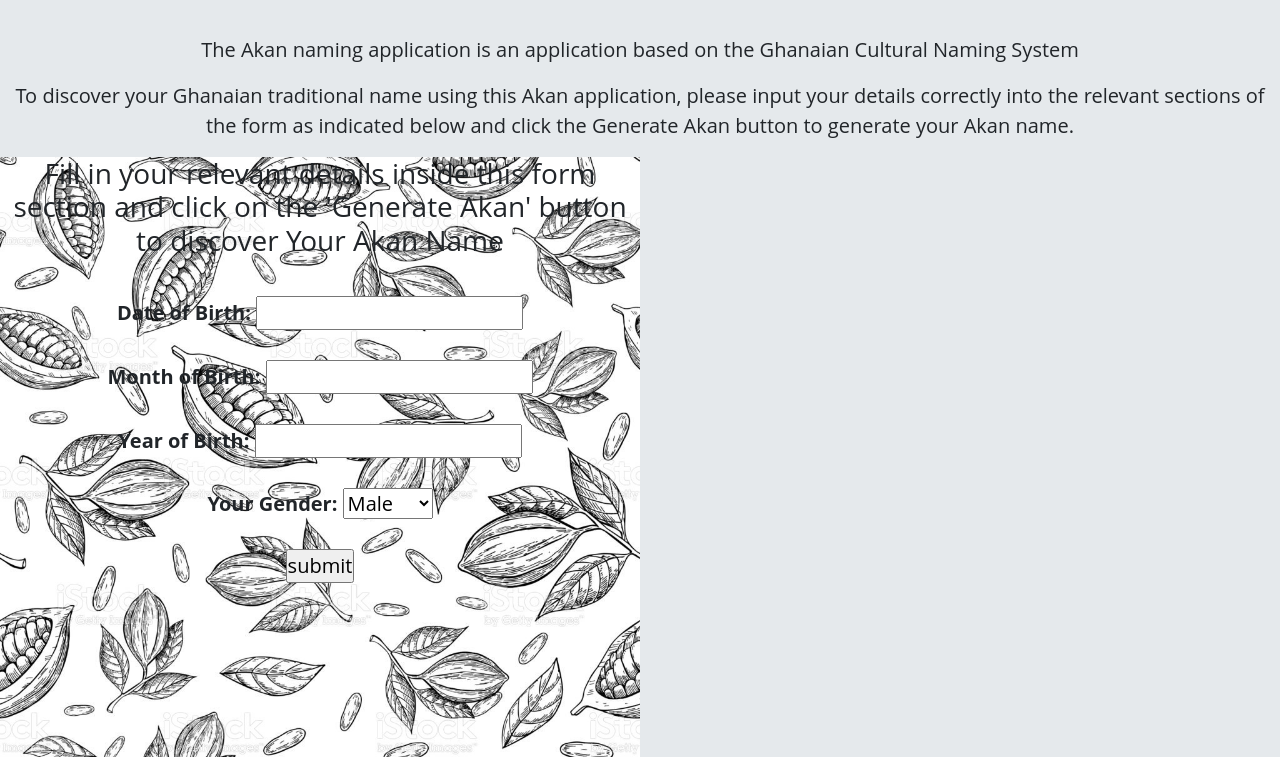
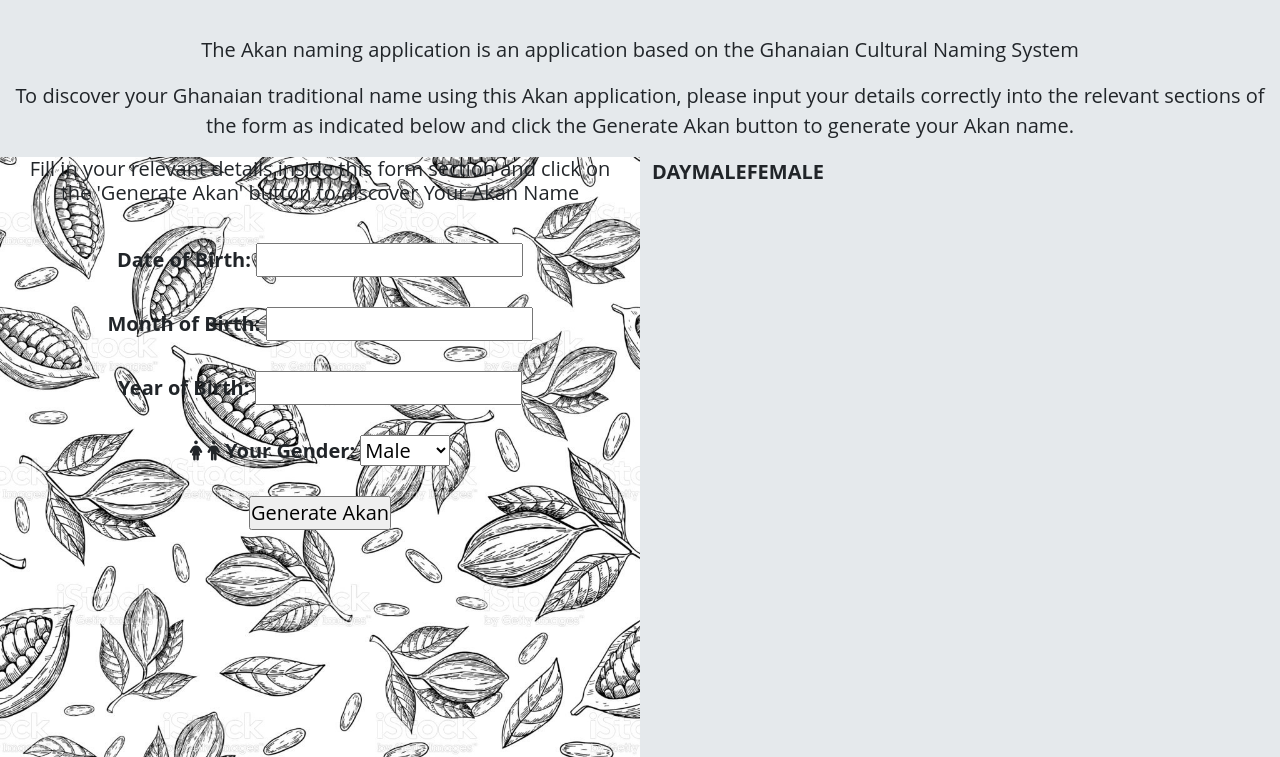
Before and after one commit to IanoSang/Akan-Names, a plain HTML site: page index.html in a window 1280 px wide. Shown: the part 134-891 px from the top of the page. Drawn offline with nearby package versions, Linux system fonts and the light colour scheme.

Commit message:
feat: user forms- adds a user form and butons to the page

```diff
--- a/index.html
+++ b/index.html
@@ -41,24 +41,38 @@
 </div>
     <div class="row">
         <div class="form text-center col-6">
-
             <form id="userform">
-                <h3>Fill in your relevant details inside this form section and
-                    click on the 'Generate Akan' button to discover Your Akan Name</h3><br>
+                <h5>Fill in your relevant details inside this form section and
+                    click on the 'Generate Akan' button to discover Your Akan Name</h5><br>
                 <strong>
                 Date of Birth:  <input id="date" type="number"><br><br>
                 Month of Birth: <input id="month" type="number"><br><br>
                 Year of Birth:  <input id="year" type="number"><br><br>
-                 Your Gender: <select  id="gender">
+                    <i class="fa fa-female" aria-hidden="true"></i>
+                    <i class="fa fa-male" aria-hidden="true"></i>
+                    Your Gender: <select  id="gender">
                     <option value="male">Male</option>
                     <option value="female">Female</option>
                 </select><br><br>
-                    <input id="submit" type="button" value="submit">
+                    <input id="generateAkan" type="button" value="Generate Akan">
                 </strong>
             </form>
         </div>
-        <div class="col-6">
-
+        <div class="col-4">
+            <table>
+                <th>
+                    DAY
+                </th>
+                <th>
+                    MALE
+                </th>
+                <th>
+                    FEMALE
+                </th>
+                <tr>
+                    <td></td>
+                </tr>
+            </table>
         </div>
     </div>
     <hr>
```
